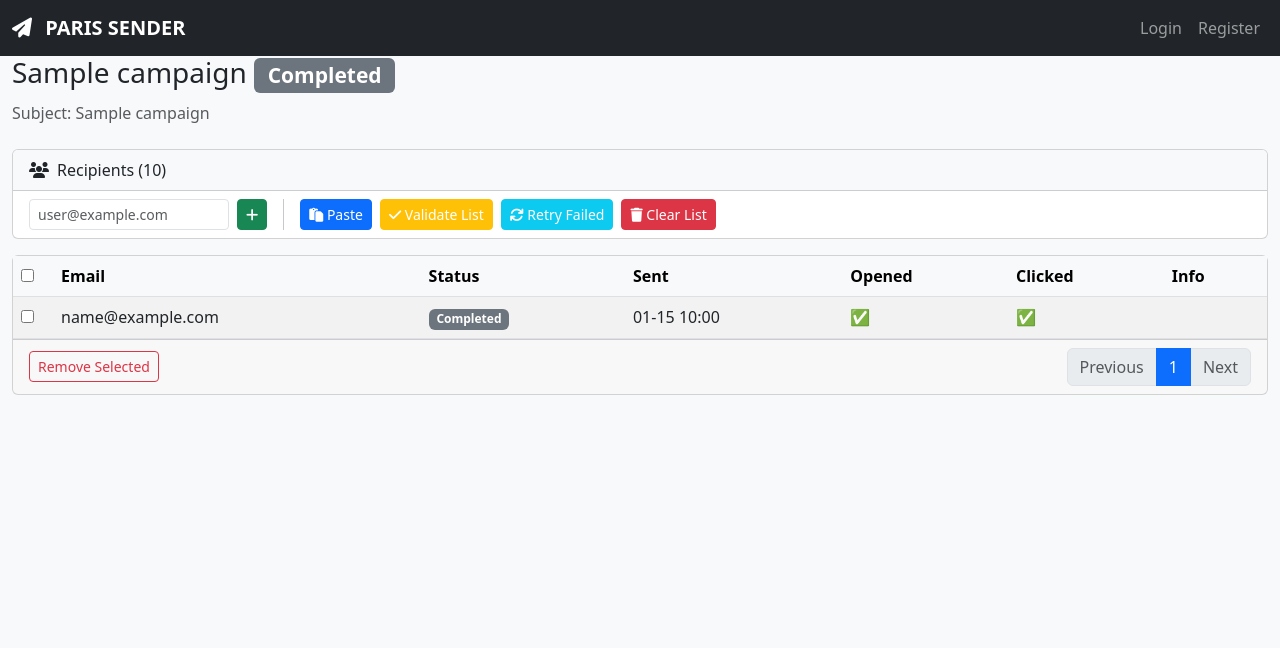
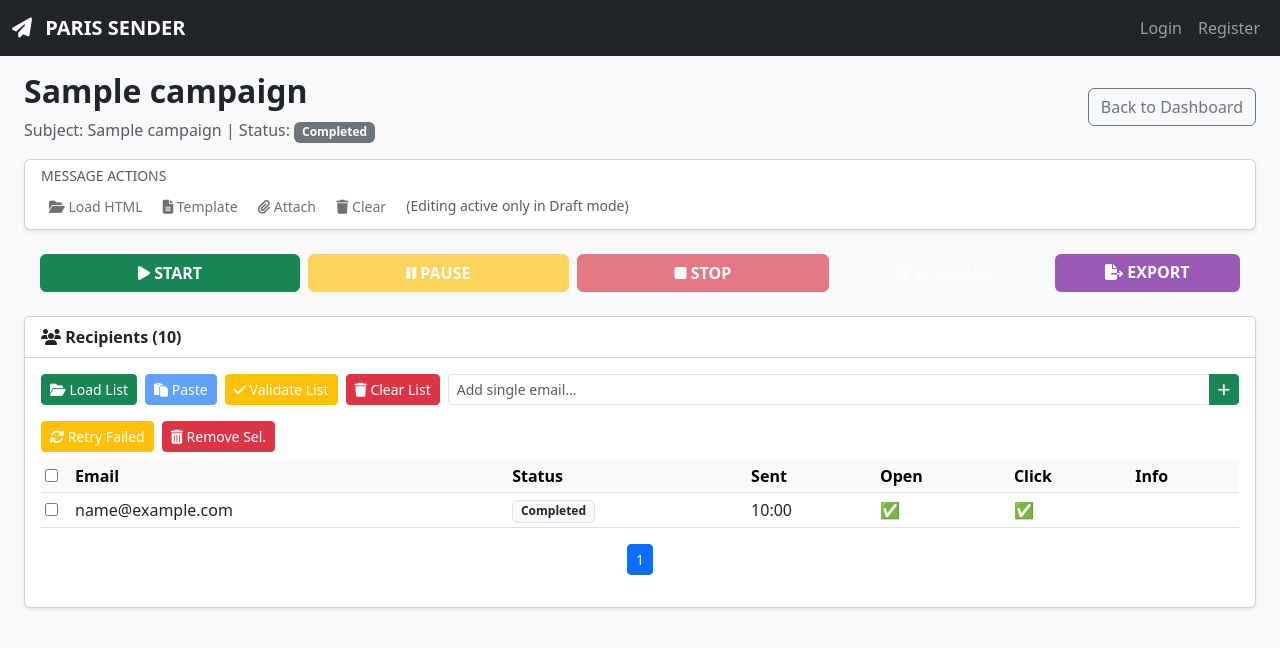
Before and after one commit to Sussyfreelandx/smtpweb, a Python web app: template app/templates/campaign.html in a window 1280 px wide. Shown: the top 648 px of the page. Run offline with Jinja, Linux system fonts and the light colour scheme; the template is opened without the code that fills it: most values are stand-ins (such as "Sample title", 1, 10 or a date in 2020).

Commit message:
Update campaign.html

```diff
--- a/app/templates/campaign.html
+++ b/app/templates/campaign.html
@@ -1,158 +1,186 @@
 {% extends "base.html" %}
 
 {% block content %}
+<div class="container-fluid py-3">
+    <!-- Header -->
     <div class="d-flex justify-content-between align-items-center mb-3">
         <div>
-            <h1 class="h3">{{ campaign.name }} <span class="badge bg-secondary">{{ campaign.status }}</span></h1>
-            <p class="text-muted mb-0">Subject: {{ campaign.subject }}</p>
+            <h2 class="fw-bold">{{ campaign.name }}</h2>
+            <p class="text-muted mb-0">Subject: {{ campaign.subject }} | Status: <span class="badge {% if campaign.status=='Running' %}bg-success{% elif campaign.status=='Paused' %}bg-warning{% elif campaign.status=='Stopped' %}bg-danger{% else %}bg-secondary{% endif %}">{{ campaign.status }}</span></p>
         </div>
-
-        <!-- Campaign Controls -->
         <div class="btn-group">
-            {% if campaign.status == 'Draft' or campaign.status == 'Paused' %}
-                <a href="{{ url_for('main.campaign_action', campaign_id=campaign.id, action='start' if campaign.status == 'Draft' else 'resume') }}" class="btn btn-success">
-                    <i class="fas fa-play"></i> {{ 'Start' if campaign.status == 'Draft' else 'Resume' }}
-                </a>
-            {% endif %}
-
-            {% if campaign.status == 'Running' %}
-                <a href="{{ url_for('main.campaign_action', campaign_id=campaign.id, action='pause') }}" class="btn btn-warning text-white">
-                    <i class="fas fa-pause"></i> Pause
-                </a>
-            {% endif %}
-
-            {% if campaign.status in ['Running', 'Paused'] %}
-                <a href="{{ url_for('main.campaign_action', campaign_id=campaign.id, action='stop') }}" class="btn btn-danger" onclick="return confirm('Stop campaign? This cannot be undone automatically.')">
-                    <i class="fas fa-stop"></i> Stop
-                </a>
-            {% endif %}
+            <a href="{{ url_for('main.index') }}" class="btn btn-outline-secondary">Back to Dashboard</a>
         </div>
     </div>
 
-    <!-- Recipient Management Toolbar -->
-    <div class="card mt-4 mb-3">
-        <div class="card-header bg-light d-flex align-items-center">
-            <i class="fas fa-users me-2"></i> Recipients ({{ recipients.total }})
+    <!-- Message Controls (Visual Only - Content is set on creation, but could represent edit capability) -->
+    <div class="card mb-3 shadow-sm">
+        <div class="card-body py-2">
+            <div class="row align-items-center">
+                <div class="col-md-12">
+                    <h6 class="text-uppercase text-muted small mb-2">Message Actions</h6>
+                    <button class="btn btn-sm btn-purple" disabled><i class="fas fa-folder-open"></i> Load HTML</button>
+                    <button class="btn btn-sm btn-teal" disabled><i class="fas fa-file-alt"></i> Template</button>
+                    <button class="btn btn-sm btn-orange" disabled><i class="fas fa-paperclip"></i> Attach</button>
+                    <button class="btn btn-sm btn-red" disabled><i class="fas fa-trash"></i> Clear</button>
+                    <span class="text-muted small ms-2">(Editing active only in Draft mode)</span>
                 </div>
-        <div class="card-body py-2">
-            <div class="d-flex flex-wrap gap-2">
-                <!-- Add Single -->
-                <form action="{{ url_for('main.add_recipient', campaign_id=campaign.id) }}" method="POST" class="d-flex gap-2">
-                    <input type="email" name="email" class="form-control form-control-sm" placeholder="user@example.com" required style="width: 200px;">
-                    <button type="submit" class="btn btn-sm btn-success"><i class="fas fa-plus"></i></button>
-                </form>
-
-                <div class="vr mx-2"></div>
-
-                <!-- Bulk Actions -->
-                <button class="btn btn-sm btn-primary" data-bs-toggle="modal" data-bs-target="#pasteModal"><i class="fas fa-paste"></i> Paste</button>
-
-                <form action="{{ url_for('main.validate_list', campaign_id=campaign.id) }}" method="POST" class="d-inline">
-                    <button type="submit" class="btn btn-sm btn-warning text-white"><i class="fas fa-check"></i> Validate List</button>
-                </form>
-
-                <form action="{{ url_for('main.retry_failed', campaign_id=campaign.id) }}" method="POST" class="d-inline">
-                    <button type="submit" class="btn btn-sm btn-info text-white"><i class="fas fa-sync"></i> Retry Failed</button>
-                </form>
-
-                <form action="{{ url_for('main.clear_recipients', campaign_id=campaign.id) }}" method="POST" class="d-inline" onsubmit="return confirm('Delete ALL recipients?');">
-                    <button type="submit" class="btn btn-sm btn-danger"><i class="fas fa-trash"></i> Clear List</button>
-                </form>
             </div>
         </div>
     </div>
 
-    <form id="bulkActionForm" method="POST" action="{{ url_for('main.remove_selected', campaign_id=campaign.id) }}">
-    <div class="card">
-        <div class="card-body p-0">
+    <!-- Campaign Controls (Start, Pause, Stop, Schedule, Export) -->
+    <div class="card mb-3 border-0 bg-light">
+        <div class="card-body py-2">
+            <div class="d-flex justify-content-between">
+                <form action="{{ url_for('main.control_campaign', campaign_id=campaign.id) }}" method="POST" class="d-flex gap-2 w-100">
+                    <button type="submit" name="action" value="start" class="btn btn-success flex-fill fw-bold" {% if campaign.status == 'Running' %}disabled{% endif %}>
+                        <i class="fas fa-play"></i> START
+                    </button>
+                    {% if campaign.status == 'Paused' %}
+                    <button type="submit" name="action" value="resume" class="btn btn-warning flex-fill fw-bold text-white">
+                        <i class="fas fa-play"></i> RESUME
+                    </button>
+                    {% else %}
+                    <button type="submit" name="action" value="pause" class="btn btn-warning flex-fill fw-bold text-white" {% if campaign.status != 'Running' %}disabled{% endif %}>
+                        <i class="fas fa-pause"></i> PAUSE
+                    </button>
+                    {% endif %}
+                    <button type="submit" name="action" value="stop" class="btn btn-danger flex-fill fw-bold" {% if campaign.status == 'Stopped' or campaign.status == 'Draft' or campaign.status == 'Completed' %}disabled{% endif %}>
+                        <i class="fas fa-stop"></i> STOP
+                    </button>
+                </form>
+
+                <div class="d-flex gap-2 ms-3 w-50">
+                    <button class="btn btn-teal flex-fill fw-bold text-white" disabled><i class="fas fa-calendar-alt"></i> SCHEDULE</button>
+                    <a href="{{ url_for('main.export_csv', campaign_id=campaign.id) }}" class="btn btn-purple flex-fill fw-bold text-white"><i class="fas fa-file-export"></i> EXPORT</a>
+                </div>
+            </div>
+        </div>
+    </div>
+
+    <!-- Recipient Management Controls -->
+    <div class="card mb-3 shadow-sm">
+        <div class="card-header bg-white fw-bold">
+            <i class="fas fa-users"></i> Recipients ({{ recipients.total }})
+        </div>
+        <div class="card-body">
+            <!-- Row 1: Add/Import/Validate -->
+            <div class="row g-2 mb-3">
+                <div class="col-auto">
+                    <form action="{{ url_for('main.import_csv', campaign_id=campaign.id) }}" method="POST" enctype="multipart/form-data" class="d-inline">
+                        <label class="btn btn-success btn-sm text-white" style="cursor: pointer;">
+                            <i class="fas fa-folder-open"></i> Load List
+                            <input type="file" name="file" hidden onchange="this.form.submit()">
+                        </label>
+                    </form>
+                </div>
+                <div class="col-auto">
+                    <button class="btn btn-primary btn-sm" disabled><i class="fas fa-paste"></i> Paste</button>
+                </div>
+                <div class="col-auto">
+                    <form action="{{ url_for('main.validate_list', campaign_id=campaign.id) }}" method="POST" class="d-inline">
+                        <button type="submit" class="btn btn-warning btn-sm text-white"><i class="fas fa-check"></i> Validate List</button>
+                    </form>
+                </div>
+                <div class="col-auto">
+                    <form action="{{ url_for('main.clear_recipients', campaign_id=campaign.id) }}" method="POST" class="d-inline" onsubmit="return confirm('Clear all recipients?');">
+                        <button type="submit" class="btn btn-danger btn-sm"><i class="fas fa-trash"></i> Clear List</button>
+                    </form>
+                </div>
+
+                <!-- Single Add Input -->
+                <div class="col">
+                    <form action="{{ url_for('main.add_recipient', campaign_id=campaign.id) }}" method="POST" class="input-group input-group-sm">
+                        <input type="email" name="email" class="form-control" placeholder="Add single email..." required>
+                        <button class="btn btn-success" type="submit"><i class="fas fa-plus"></i></button>
+                    </form>
+                </div>
+            </div>
+
+            <!-- Row 2: Bulk Actions (Retry/Remove) -->
+            <form id="bulkForm" method="POST">
+                <div class="row g-2 mb-2">
+                    <div class="col-auto">
+                        <button type="submit" formaction="{{ url_for('main.retry_failed', campaign_id=campaign.id) }}" class="btn btn-warning btn-sm text-white">
+                            <i class="fas fa-sync"></i> Retry Failed
+                        </button>
+                    </div>
+                    <div class="col-auto">
+                        <button type="submit" formaction="{{ url_for('main.remove_selected', campaign_id=campaign.id) }}" class="btn btn-danger btn-sm">
+                            <i class="fas fa-trash-alt"></i> Remove Sel.
+                        </button>
+                    </div>
+                </div>
+
+                <!-- Recipient Table -->
                 <div class="table-responsive">
-                <table class="table table-striped table-hover mb-0">
+                    <table class="table table-sm table-hover align-middle">
                         <thead class="table-light">
                             <tr>
-                            <th style="width: 40px;"><input type="checkbox" onclick="toggleAll(this)"></th>
+                                <th style="width: 30px;"><input type="checkbox" id="selectAll"></th>
                                 <th>Email</th>
                                 <th>Status</th>
                                 <th>Sent</th>
-                            <th>Opened</th>
-                            <th>Clicked</th>
+                                <th>Open</th>
+                                <th>Click</th>
                                 <th>Info</th>
                             </tr>
                         </thead>
                         <tbody>
-                        {% for recipient in recipients.items %}
+                            {% for r in recipients.items %}
                             <tr>
-                            <td><input type="checkbox" name="recipient_ids" value="{{ recipient.id }}"></td>
-                            <td>{{ recipient.email }}</td>
+                                <td><input type="checkbox" name="recipient_ids" value="{{ r.id }}"></td>
+                                <td>{{ r.email }}</td>
                                 <td>
-                                <span class="badge
-                                    {% if recipient.status == 'Sent' %}bg-success
-                                    {% elif recipient.status == 'Failed' %}bg-danger
-                                    {% elif recipient.status == 'Sending' %}bg-warning text-dark
-                                    {% elif recipient.status == 'Unsubscribed' %}bg-dark
-                                    {% else %}bg-secondary
-                                    {% endif %}">
-                                    {{ recipient.status }}
+                                    <span class="badge {% if r.status == 'Sent' %}bg-success{% elif r.status == 'Failed' %}bg-danger{% elif r.status == 'Sending' %}bg-warning text-dark{% else %}bg-light text-dark border{% endif %}">
+                                        {{ r.status }}
                                     </span>
                                 </td>
-                            <td>{{ recipient.sent_at.strftime('%m-%d %H:%M') if recipient.sent_at else '-' }}</td>
-                            <td>{{ '✅' if recipient.opened_at else '-' }}</td>
-                            <td>{{ '✅' if recipient.clicked_at else '-' }}</td>
-                            <td class="text-truncate small" style="max-width: 200px;" title="{{ recipient.status_message }}">{{ recipient.status_message or '' }}</td>
+                                <td>{{ r.sent_at.strftime('%H:%M') if r.sent_at else '-' }}</td>
+                                <td>{{ '✅' if r.opened_at else '-' }}</td>
+                                <td>{{ '✅' if r.clicked_at else '-' }}</td>
+                                <td class="text-truncate" style="max-width: 150px;" title="{{ r.status_message }}">{{ r.status_message or '' }}</td>
                             </tr>
                             {% endfor %}
                         </tbody>
                     </table>
                 </div>
-        </div>
-        <div class="card-footer d-flex justify-content-between align-items-center">
-            <button type="submit" class="btn btn-sm btn-outline-danger">Remove Selected</button>
+            </form>
 
+            <!-- Pagination -->
             <nav>
-                <ul class="pagination justify-content-end mb-0">
-                    <li class="page-item {% if not recipients.has_prev %}disabled{% endif %}">
-                        <a class="page-link" href="{{ url_for('main.view_campaign', campaign_id=campaign.id, page=recipients.prev_num) }}">Previous</a>
-                    </li>
+                <ul class="pagination pagination-sm justify-content-center">
                     {% for page_num in recipients.iter_pages() %}
                         <li class="page-item {% if page_num == recipients.page %}active{% endif %}">
                             <a class="page-link" href="{{ url_for('main.view_campaign', campaign_id=campaign.id, page=page_num) }}">{{ page_num }}</a>
                         </li>
                     {% endfor %}
-                    <li class="page-item {% if not recipients.has_next %}disabled{% endif %}">
-                        <a class="page-link" href="{{ url_for('main.view_campaign', campaign_id=campaign.id, page=recipients.next_num) }}">Next</a>
-                    </li>
                 </ul>
             </nav>
         </div>
     </div>
-    </form>
-
-    <!-- Paste Modal -->
-    <div class="modal fade" id="pasteModal" tabindex="-1">
-        <div class="modal-dialog">
-            <div class="modal-content">
-                <form action="{{ url_for('main.paste_recipients', campaign_id=campaign.id) }}" method="POST">
-                    <div class="modal-header">
-                        <h5 class="modal-title">Paste Emails</h5>
-                        <button type="button" class="btn-close" data-bs-dismiss="modal"></button>
-                    </div>
-                    <div class="modal-body">
-                        <textarea name="pasted_text" class="form-control" rows="10" placeholder="Paste text containing emails here..."></textarea>
-                    </div>
-                    <div class="modal-footer">
-                        <button type="button" class="btn btn-secondary" data-bs-dismiss="modal">Close</button>
-                        <button type="submit" class="btn btn-primary">Import Emails</button>
-                    </div>
-                </form>
-            </div>
-        </div>
 </div>
 
+<style>
+    /* Custom Button Colors from Screenshot */
+    .btn-purple { background-color: #9b59b6; color: white; border: none; }
+    .btn-purple:hover { background-color: #8e44ad; color: white; }
+
+    .btn-teal { background-color: #1abc9c; color: white; border: none; }
+    .btn-teal:hover { background-color: #16a085; color: white; }
+
+    .btn-orange { background-color: #e67e22; color: white; border: none; }
+    .btn-orange:hover { background-color: #d35400; color: white; }
+
+    .btn-red { background-color: #e74c3c; color: white; border: none; }
+    .btn-red:hover { background-color: #c0392b; color: white; }
+</style>
+
 <script>
-        function toggleAll(source) {
-            checkboxes = document.getElementsByName('recipient_ids');
-            for(var i=0, n=checkboxes.length;i<n;i++) {
-                checkboxes[i].checked = source.checked;
-            }
-        }
+    document.getElementById('selectAll').addEventListener('change', function() {
+        const checkboxes = document.querySelectorAll('input[name="recipient_ids"]');
+        checkboxes.forEach(cb => cb.checked = this.checked);
+    });
 </script>
 {% endblock %}
```
Lines whose indentation alone changed are shown as unchanged.
